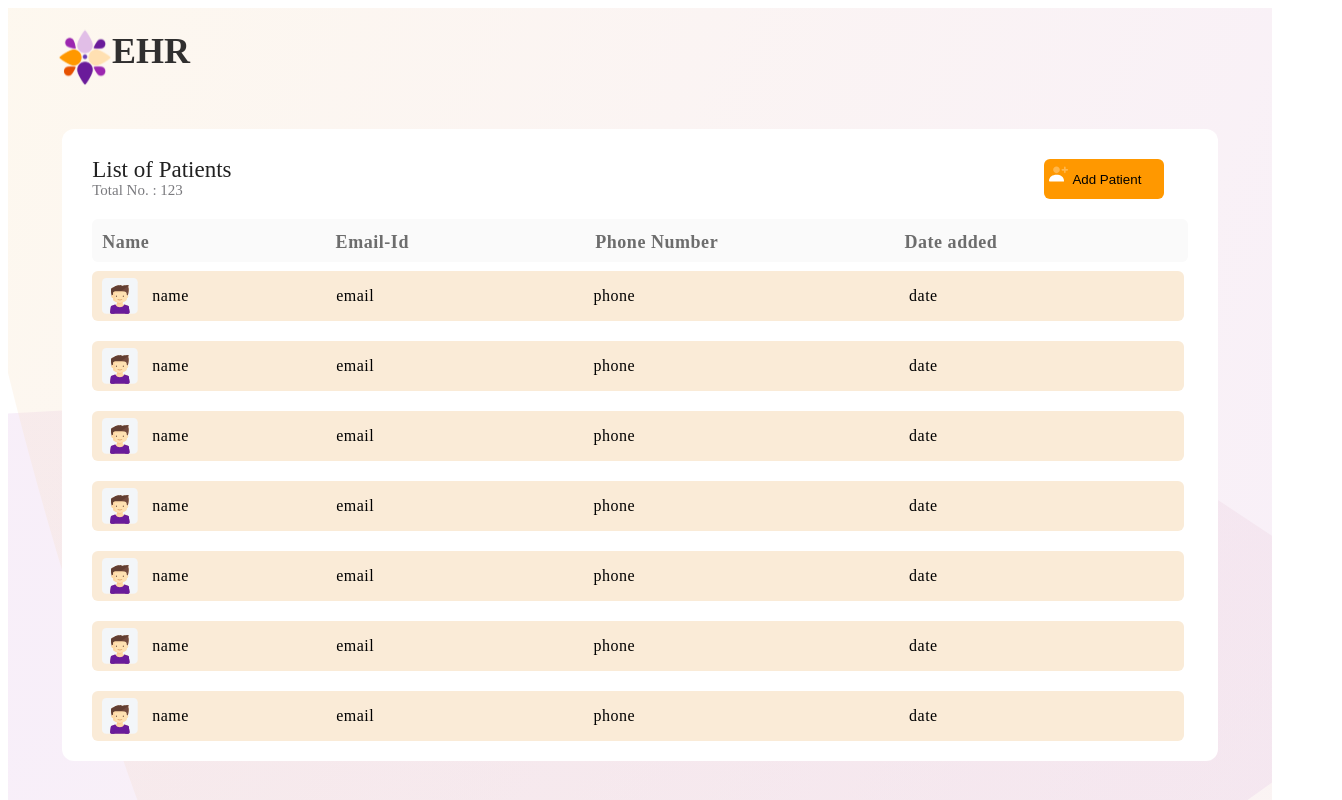
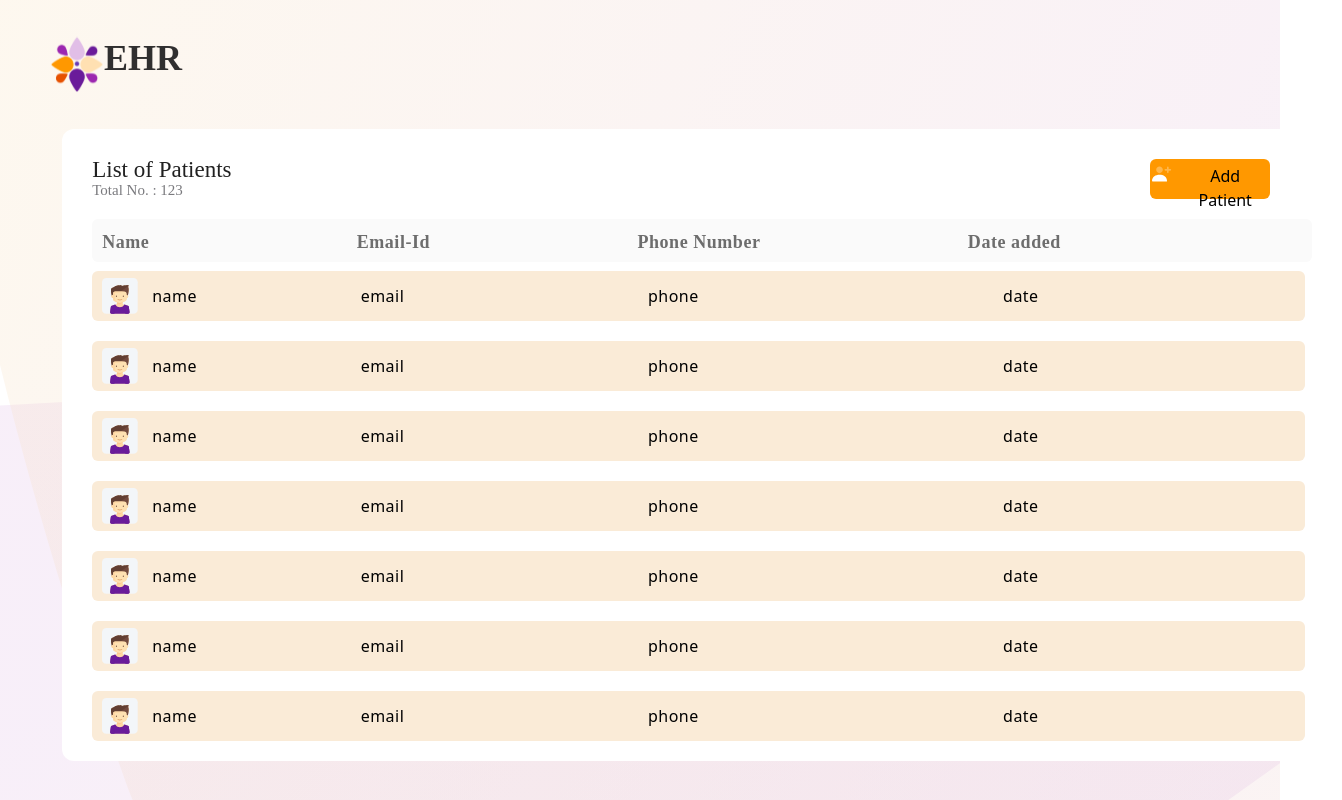
Before and after one commit to ar-ag/CodeUtsav6.0, a Next.js app in the folder codeutsav/: page /patientList in a window 1280 px wide. Shown: the top 800 px of the page, 1342 px wide, since content can reach past the window. Built offline with nearby package versions, Linux system fonts and the light colour scheme; what @web3modal/ethereum, wagmi would draw is missing.

Commit message:
added tailwind css

```diff
--- /dev/null
+++ b/codeutsav/components/checkoutWizard/CheckoutWizard.js
@@ -0,0 +1,26 @@
+import React from 'react';
+
+export default function CheckoutWizard({ activeStep = 0 }) {
+  return (
+    <div className="mb-5 flex flex-wrap">
+      {['User Login', 'Shipping Address', 'Payment Method', 'Place Order'].map(
+        (step, index) => (
+          <div
+            key={step}
+            className={`flex-1 border-b-2
+          text-center
+       ${
+         index <= activeStep
+           ? 'border-indigo-500   text-indigo-500'
+           : 'border-gray-400 text-gray-400'
+       }
+
+       `}
+          >
+            {step}
+          </div>
+        )
+      )}
+    </div>
+  );
+}
--- a/codeutsav/components/navBar/Navbar.css
+++ b/codeutsav/components/navBar/Navbar.css
@@ -25,6 +25,7 @@ top:0px;
     display:flex;
     align-items: center;
     gap: 10px;
+    margin-top: 40px;
    }
 
  .name{
@@ -41,6 +42,7 @@ color: #302F2F;
     display: flex;
     flex-direction: row;
     gap:15px;
+    margin-top: 40px;
    }
    .navBar .rightnav button{
     display: flex;
--- a/codeutsav/components/navBar/Navbar.jsx
+++ b/codeutsav/components/navBar/Navbar.jsx
@@ -43,10 +43,7 @@ const Data=()=>{
            Connect Wallet
          </button> */}
          <Web3Button icon="show" label="Connect Wallet" balance="show" onClick={Data}/>
-         <div className='line'></div>
-         <div className='settings'>
-           <Image src={setting} />
-         </div>
+
        </div>
      </div>
   </>
--- a/codeutsav/package.json
+++ b/codeutsav/package.json
@@ -22,5 +22,10 @@
     "react": "18.2.0",
     "react-dom": "18.2.0",
     "wagmi": "^0.11.5"
+  },
+  "devDependencies": {
+    "autoprefixer": "^10.4.13",
+    "postcss": "^8.4.21",
+    "tailwindcss": "^3.2.6"
   }
 }
--- a/codeutsav/pages/_app.js
+++ b/codeutsav/pages/_app.js
@@ -15,6 +15,7 @@ import { useEffect, useState } from 'react'
 import { configureChains, createClient, WagmiConfig } from 'wagmi'
 import { arbitrum, avalanche, mainnet, polygon } from 'wagmi/chains'
 import '@/components/card/Card.css'
+import '@/components/checkoutWizard/CheckoutWizard.css'
 
 // const client=createClient({
 //   provider,webSocketProvider,autoConnect:true,
--- /dev/null
+++ b/codeutsav/pages/basicCard.js
@@ -0,0 +1,12 @@
+import CheckoutWizard from '@/components/checkoutWizard/CheckoutWizard'
+import React from 'react'
+
+function basicCard() {
+  return (
+    <div>
+        <CheckoutWizard />
+    </div>
+  )
+}
+
+export default basicCard
--- a/codeutsav/pages/patientList.css
+++ b/codeutsav/pages/patientList.css
@@ -70,9 +70,9 @@ flex-grow: 0;
 
 .container .add{
     display: flex;
-flex-direction: column;
+flex-direction: row;
 align-items: flex-start;
-padding: 5px 5px;
+padding: 5px 2px;
 gap: 10px;
 
 position: absolute;
--- a/codeutsav/pages/patientList.js
+++ b/codeutsav/pages/patientList.js
@@ -24,7 +24,7 @@ function patientList() {
           </div>
           <button className='add'>
 
-             <span> <Image src={add}/> Add Patient</span>
+              <Image src={add}/> <span> Add Patient</span>
           </button>
       <div className='table'>
         <div className='nam'>Name</div>
--- /dev/null
+++ b/codeutsav/postcss.config.js
@@ -0,0 +1,6 @@
+module.exports = {
+  plugins: {
+    tailwindcss: {},
+    autoprefixer: {},
+  },
+}
--- a/codeutsav/styles/globals.css
+++ b/codeutsav/styles/globals.css
@@ -0,0 +1,3 @@
+@tailwind base;
+@tailwind components;
+@tailwind utilities;
--- /dev/null
+++ b/codeutsav/tailwind.config.js
@@ -0,0 +1,15 @@
+/** @type {import('tailwindcss').Config} */
+module.exports = {
+  content: [
+    "./app/**/*.{js,ts,jsx,tsx}",
+    "./pages/**/*.{js,ts,jsx,tsx}",
+    "./components/**/*.{js,ts,jsx,tsx}",
+
+    // Or if using `src` directory:
+    "./src/**/*.{js,ts,jsx,tsx}",
+  ],
+  theme: {
+    extend: {},
+  },
+  plugins: [],
+}
```
Also changed, not shown: codeutsav/components/checkoutWizard/CheckoutWizard.css (added), 1 other file (tests, documents, lock files or other folders).
